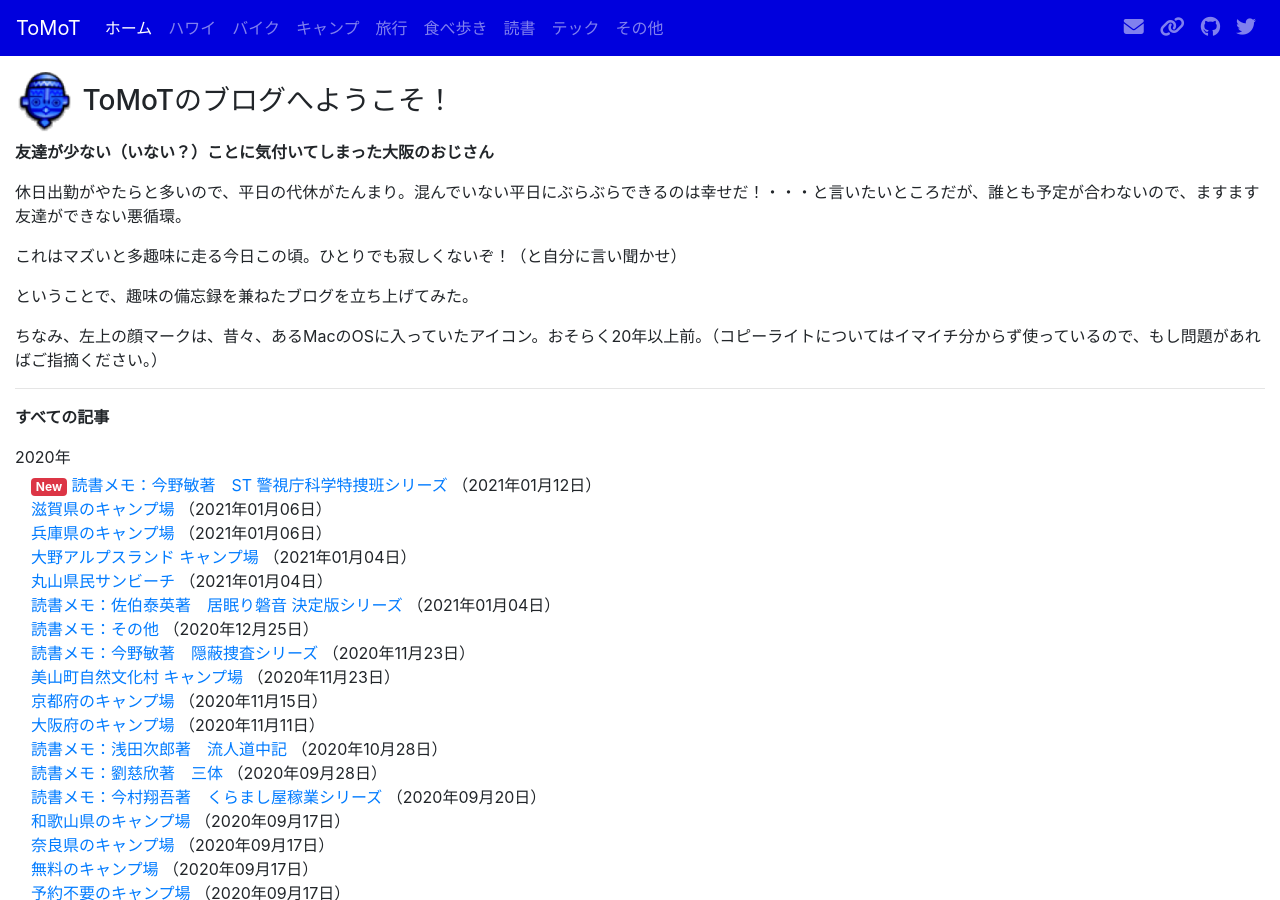
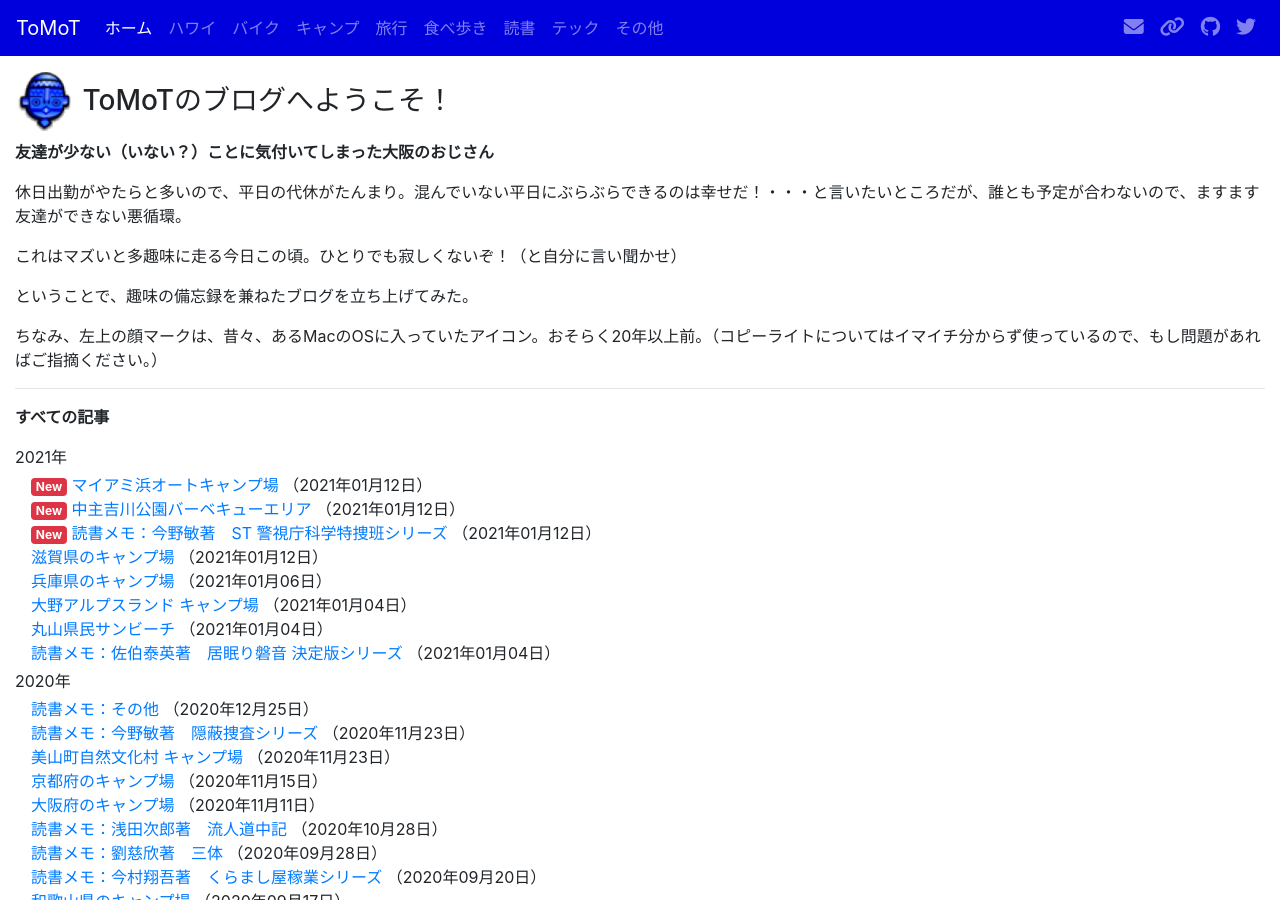
Before and after one commit to tomot/tomot.github.io, a Jekyll site: the page built from index.md, in a window 1280 px wide and 900 px high. Built offline with Jekyll 4.4.1, drawn with Linux system fonts in a browser that asks for light colours; nearby versions of some CDN libraries.

Commit message:
make Maiami camp site page

```diff
--- a/index.md
+++ b/index.md
@@ -17,14 +17,20 @@ title: ToMoT - ホーム
 
 **すべての記事**
 
-<p class="mb-1">2020年</p>
+<p class="mb-1">2021年</p>
 <ul class="list-unstyled ml-3 mb-1">
+<li><span class="badge badge-danger">New</span> <a href="pages/camp-maiami.html">マイアミ浜オートキャンプ場</a> （2021年01月12日）</li>
+<li><span class="badge badge-danger">New</span> <a href="pages/camp-chuzu.html">中主吉川公園バーベキューエリア</a> （2021年01月12日）</li>
 <li><span class="badge badge-danger">New</span> <a href="pages/book-konno2.html">読書メモ：今野敏著　ST 警視庁科学特捜班シリーズ</a> （2021年01月12日）</li>
-<li><a href="pages/camp-shiga.html">滋賀県のキャンプ場</a> （2021年01月06日）</li>
+<li><a href="pages/camp-shiga.html">滋賀県のキャンプ場</a> （2021年01月12日）</li>
 <li><a href="pages/camp-hyogo.html">兵庫県のキャンプ場</a> （2021年01月06日）</li>
 <li><a href="pages/camp-ohno.html">大野アルプスランド キャンプ場</a> （2021年01月04日）</li>
 <li><a href="pages/camp-maruyama.html">丸山県民サンビーチ</a> （2021年01月04日）</li>
 <li><a href="pages/book-saeki.html">読書メモ：佐伯泰英著　居眠り磐音 決定版シリーズ</a> （2021年01月04日）</li>
+</ul>
+
+<p class="mb-1">2020年</p>
+<ul class="list-unstyled ml-3 mb-1">
 <li><a href="pages/book-etc.html">読書メモ：その他</a> （2020年12月25日）</li>
 <li><a href="pages/book-konno.html">読書メモ：今野敏著　隠蔽捜査シリーズ</a> （2020年11月23日）</li>
 <li><a href="pages/camp-miyama.html">美山町自然文化村 キャンプ場</a> （2020年11月23日）</li>
```
Also changed, not shown: camp.md (+3 -1 lines), pages/camp-maiami.md (added, +41 -0 lines), pages/camp-miyama.md (+1 -1 lines), pages/camp-shiga.md (+2 -2 lines), assets/images/camp-maiami/IMG_5476.jpeg (added), assets/images/camp-maiami/IMG_5488.jpeg (added), assets/images/camp-maiami/IMG_5489.jpeg (added).
